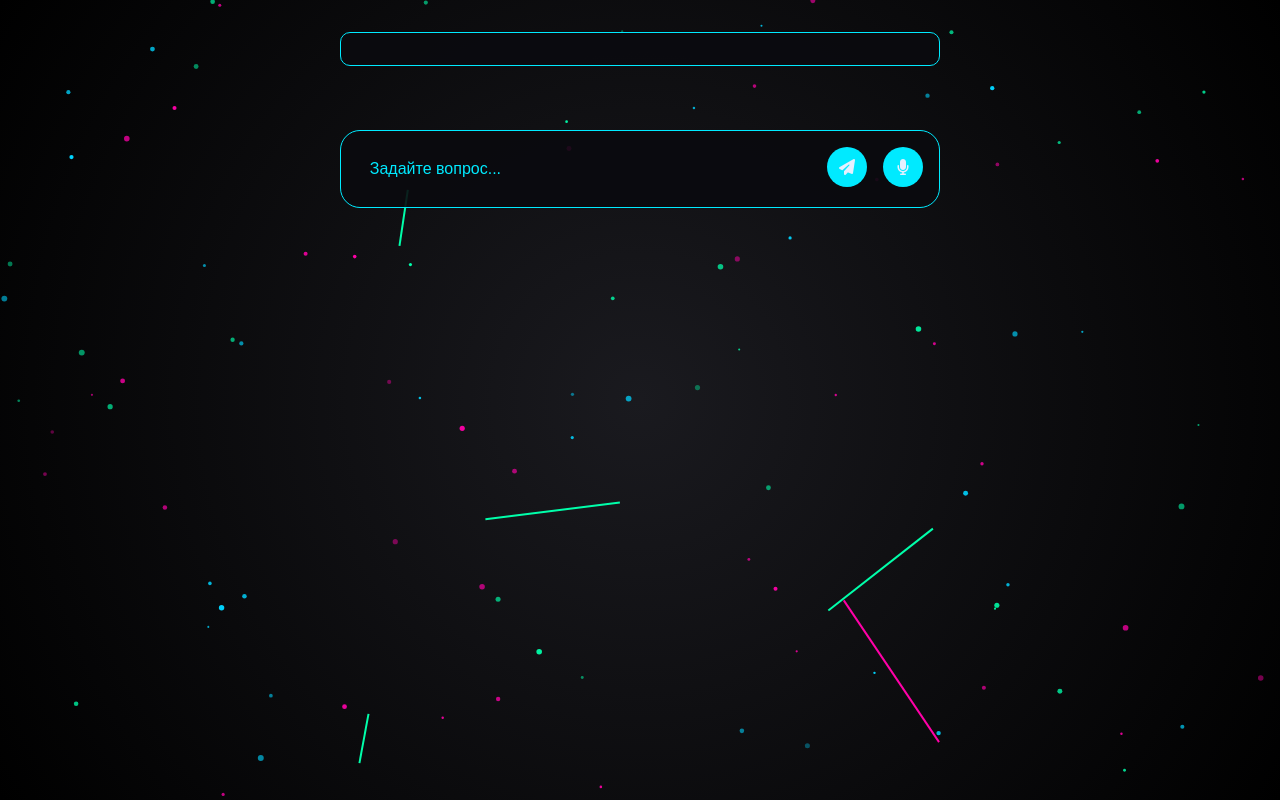
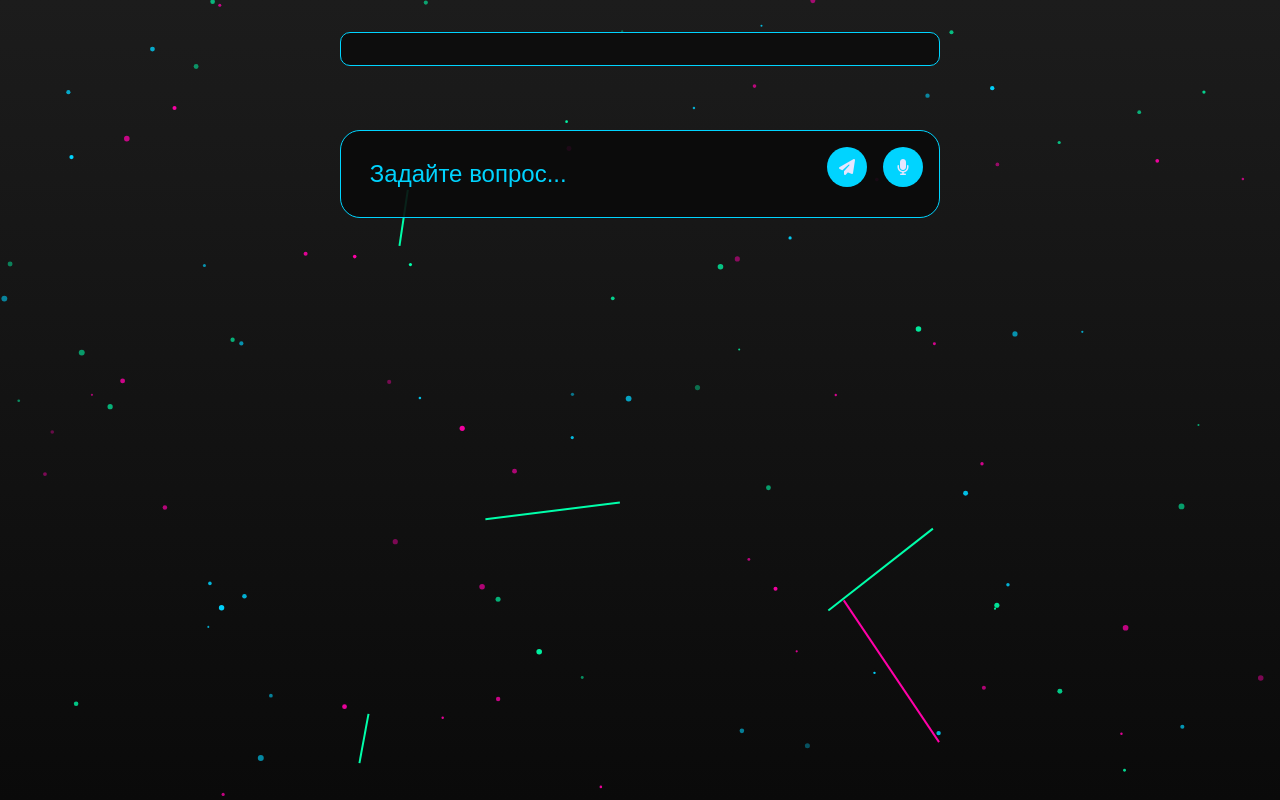
Before and after one commit to usedfrom/POSTER, a website: page index.html in a window 1280 px wide. Drawn offline with Linux system fonts and the light colour scheme.

Commit message:
Update cosmic.css

```diff
--- a/css/cosmic.css
+++ b/css/cosmic.css
@@ -1,10 +1,11 @@
 :root {
-    --cosmic-black: #0a0a0f;
-    --cosmic-blue: #00eaff;
-    --cosmic-pink: #ff00cc;
-    --cosmic-green: #00ffaa;
-    --cosmic-white: #e6f0ff;
-    --cosmic-glow: 0 0 10px rgba(0, 234, 255, 0.7);
+    --cosmic-black: #0a0a0a;
+    --cosmic-gray: #1c1c1c;
+    --neon-blue: #00d4ff;
+    --neon-pink: #ff00a8;
+    --neon-green: #00ffaa;
+    --cosmic-white: #e6e6ff;
+    --cosmic-glow: 0 0 12px rgba(0, 212, 255, 0.7);
 }
 
 * {
@@ -28,7 +29,7 @@ body {
     left: 0;
     width: 100%;
     height: 100%;
-    background: radial-gradient(circle at center, #1a1a1f 0%, #000000 100%);
+    background: linear-gradient(to bottom, var(--cosmic-gray) 0%, var(--cosmic-black) 100%);
     z-index: -1;
 }
 
@@ -46,20 +47,20 @@ body {
     max-height: 50vh;
     overflow-y: auto;
     padding: 1rem;
-    background: rgba(10, 10, 15, 0.8);
-    border: 1px solid var(--cosmic-blue);
+    background: rgba(10, 10, 10, 0.8);
+    border: 1px solid var(--neon-blue);
     border-radius: 10px;
     color: var(--cosmic-white);
+    font-size: 1.5rem;
 }
 
 .chat-message {
     margin: 0.5rem 0;
-    font-size: 1rem;
     line-height: 1.4;
 }
 
 .chat-message.user {
-    color: var(--cosmic-green);
+    color: var(--neon-green);
 }
 
 .chat-message.agent {
@@ -73,7 +74,7 @@ body {
 
 .image-output img {
     max-width: 100%;
-    border: 1px solid var(--cosmic-blue);
+    border: 1px solid var(--neon-blue);
     border-radius: 10px;
 }
 
@@ -81,8 +82,8 @@ body {
     display: flex;
     gap: 1rem;
     padding: 1rem;
-    background: rgba(10, 10, 15, 0.9);
-    border: 1px solid var(--cosmic-blue);
+    background: rgba(10, 10, 10, 0.9);
+    border: 1px solid var(--neon-blue);
     border-radius: 20px;
     position: sticky;
     bottom: 1rem;
@@ -94,12 +95,12 @@ body {
     background: transparent;
     border: none;
     color: var(--cosmic-white);
-    font-size: 1rem;
+    font-size: 1.5rem;
     outline: none;
 }
 
 .input-panel input::placeholder {
-    color: var(--cosmic-blue);
+    color: var(--neon-blue);
 }
 
 .cosmic-button {
@@ -108,7 +109,7 @@ body {
     display: flex;
     align-items: center;
     justify-content: center;
-    background: var(--cosmic-blue);
+    background: var(--neon-blue);
     border-radius: 50%;
     color: var(--cosmic-white);
     cursor: pointer;
@@ -124,4 +125,12 @@ body {
     .mainframe {
         width: 95%;
     }
+
+    .chat-body {
+        font-size: 1.2rem;
+    }
+
+    .input-panel input {
+        font-size: 1.2rem;
+    }
 }
```
